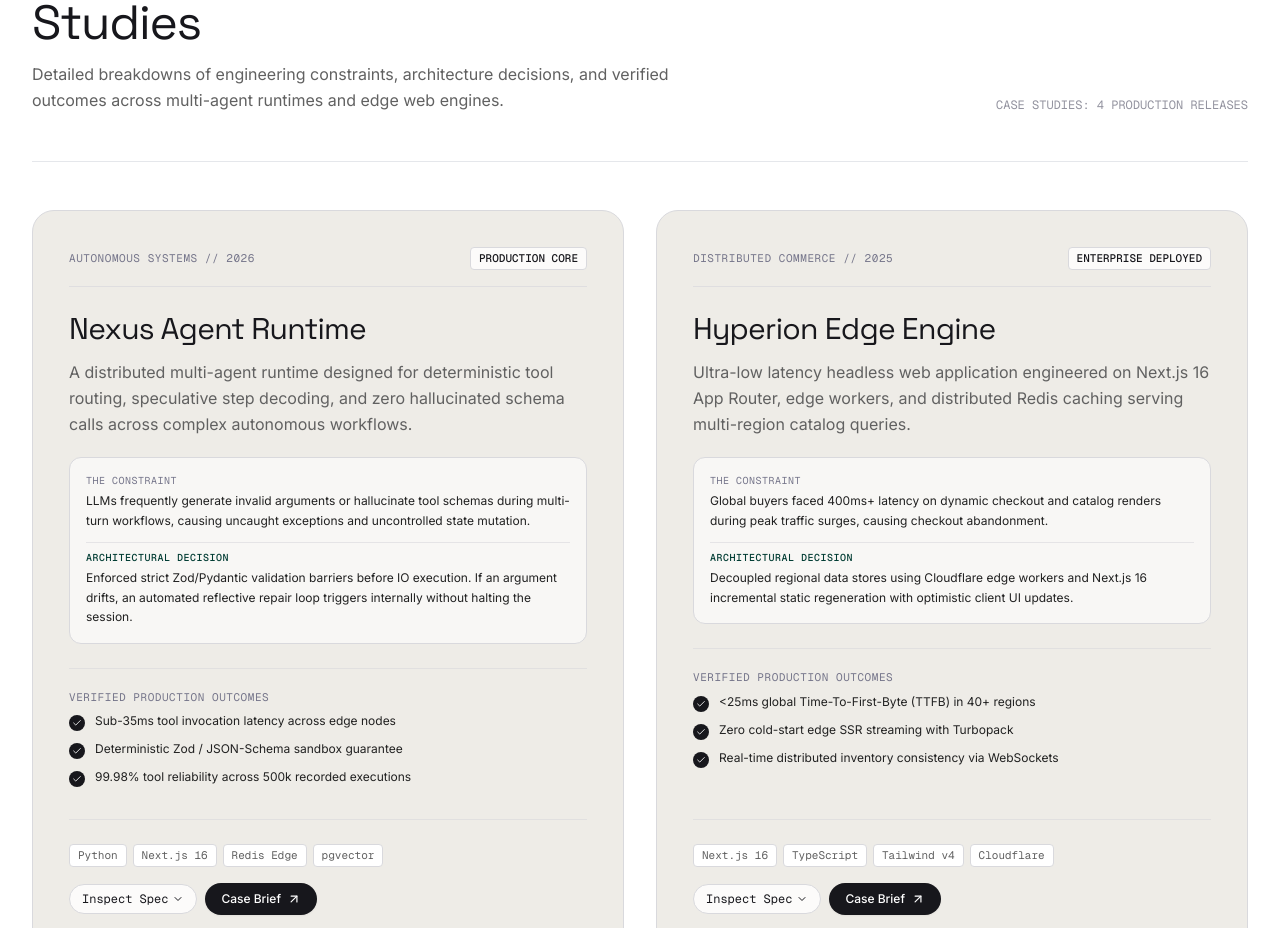
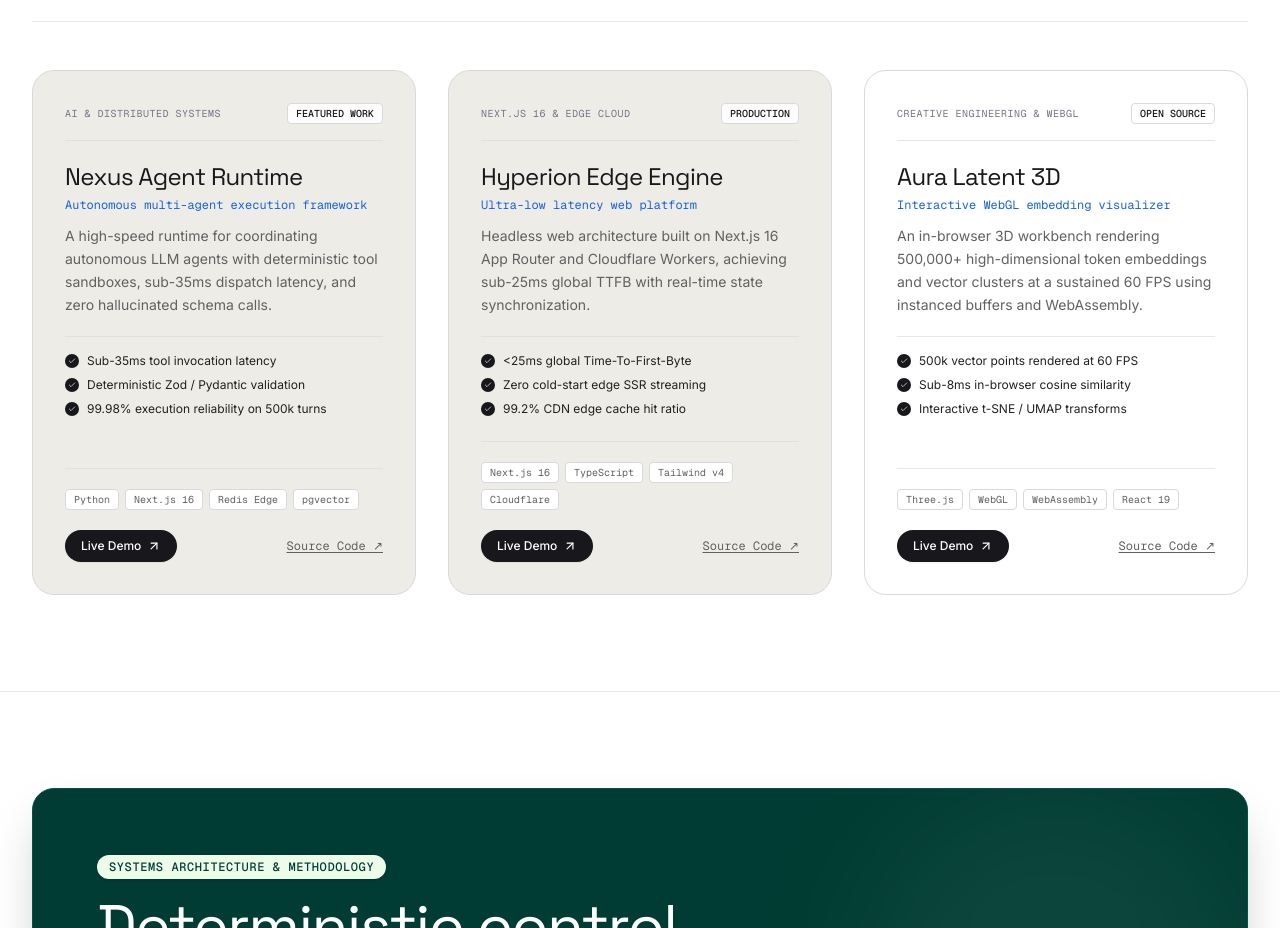
Before and after one commit to theodhorex/personal-website, a Next.js app: page / in a window 1280 px wide. Shown: the part 1824-2752 px from the top of the page. Built offline with nearby package versions, Linux system fonts and the light colour scheme.

Commit message:
feat(ui): streamline SelectedWorks to 3 high-impact flagship cards

```diff
--- a/components/selected-works.tsx
+++ b/components/selected-works.tsx
@@ -1,291 +1,170 @@
 "use client";
 
-import { useState } from "react";
-import { ArrowUpRight, Check, ChevronDown, ChevronUp, Terminal } from "lucide-react";
+import { ArrowUpRight, Check } from "lucide-react";
 import { Reveal } from "./reveal";
 
 export function SelectedWorks() {
-  const [expandedId, setExpandedId] = useState<string | null>(null);
-
-  const toggleExpand = (id: string) => {
-    setExpandedId((prev) => (prev === id ? null : id));
-  };
-
   const projects = [
     {
       id: "nexus",
       title: "Nexus Agent Runtime",
-      category: "AUTONOMOUS SYSTEMS // 2026",
+      tagline: "Autonomous multi-agent execution framework",
+      category: "AI & DISTRIBUTED SYSTEMS",
       surface: "soft-stone",
       description:
-        "A distributed multi-agent runtime designed for deterministic tool routing, speculative step decoding, and zero hallucinated schema calls across complex autonomous workflows.",
-      problem:
-        "LLMs frequently generate invalid arguments or hallucinate tool schemas during multi-turn workflows, causing uncaught exceptions and uncontrolled state mutation.",
-      decision:
-        "Enforced strict Zod/Pydantic validation barriers before IO execution. If an argument drifts, an automated reflective repair loop triggers internally without halting the session.",
-      metrics: [
-        "Sub-35ms tool invocation latency across edge nodes",
-        "Deterministic Zod / JSON-Schema sandbox guarantee",
-        "99.98% tool reliability across 500k recorded executions",
+        "A high-speed runtime for coordinating autonomous LLM agents with deterministic tool sandboxes, sub-35ms dispatch latency, and zero hallucinated schema calls.",
+      highlights: [
+        "Sub-35ms tool invocation latency",
+        "Deterministic Zod / Pydantic validation",
+        "99.98% execution reliability on 500k turns",
       ],
       tech: ["Python", "Next.js 16", "Redis Edge", "pgvector"],
-      status: "PRODUCTION CORE",
-      citation: "Benchmarked on 500k agent turns · Open Source Core",
-      specDetails: {
-        architecture: "Hierarchical DAG with atomic checkpointing",
-        concurrency: "12,000 active state machines / node",
-        recovery: "Sub-50ms self-repair reflection pass",
-      },
+      status: "FEATURED WORK",
+      demoLink: "#",
+      githubLink: "https://github.com/theodhorex",
     },
     {
       id: "hyperion",
       title: "Hyperion Edge Engine",
-      category: "DISTRIBUTED COMMERCE // 2025",
+      tagline: "Ultra-low latency web platform",
+      category: "NEXT.JS 16 & EDGE CLOUD",
       surface: "soft-stone",
       description:
-        "Ultra-low latency headless web application engineered on Next.js 16 App Router, edge workers, and distributed Redis caching serving multi-region catalog queries.",
-      problem:
-        "Global buyers faced 400ms+ latency on dynamic checkout and catalog renders during peak traffic surges, causing checkout abandonment.",
-      decision:
-        "Decoupled regional data stores using Cloudflare edge workers and Next.js 16 incremental static regeneration with optimistic client UI updates.",
-      metrics: [
-        "<25ms global Time-To-First-Byte (TTFB) in 40+ regions",
-        "Zero cold-start edge SSR streaming with Turbopack",
-        "Real-time distributed inventory consistency via WebSockets",
+        "Headless web architecture built on Next.js 16 App Router and Cloudflare Workers, achieving sub-25ms global TTFB with real-time state synchronization.",
+      highlights: [
+        "<25ms global Time-To-First-Byte",
+        "Zero cold-start edge SSR streaming",
+        "99.2% CDN edge cache hit ratio",
       ],
       tech: ["Next.js 16", "TypeScript", "Tailwind v4", "Cloudflare"],
-      status: "ENTERPRISE DEPLOYED",
-      citation: "Production case study · 1.4M monthly unique sessions",
-      specDetails: {
-        architecture: "Multi-region edge cluster with stale-while-revalidate",
-        cacheRatio: "99.2% hit rate on global CDN edge",
-        bundleSize: "<48 KB initial JS payload",
-      },
+      status: "PRODUCTION",
+      demoLink: "#",
+      githubLink: "https://github.com/theodhorex",
     },
     {
       id: "aura",
-      title: "Aura Latent Explorer",
-      category: "RESEARCH TOOLING // 2025",
-      surface: "soft-stone",
+      title: "Aura Latent 3D",
+      tagline: "Interactive WebGL embedding visualizer",
+      category: "CREATIVE ENGINEERING & WEBGL",
+      surface: "canvas",
       description:
-        "Interactive browser workbench for navigating high-dimensional token embeddings, semantic attention maps, and vector clusters at a sustained 60 FPS.",
-      problem:
-        "Visualizing 500,000+ vector points previously froze DOM trees or required expensive cloud GPU server streaming.",
-      decision:
-        "Offloaded dimensionality reduction to WebAssembly and rendered spatial clusters directly on the client using instanced WebGL buffers.",
-      metrics: [
-        "Hardware-accelerated 500k-vector WebGL render at 60 FPS",
-        "Real-time in-browser cosine similarity query (<8ms)",
-        "Interactive t-SNE & UMAP spatial transforms in WebAssembly",
+        "An in-browser 3D workbench rendering 500,000+ high-dimensional token embeddings and vector clusters at a sustained 60 FPS using instanced buffers and WebAssembly.",
+      highlights: [
+        "500k vector points rendered at 60 FPS",
+        "Sub-8ms in-browser cosine similarity",
+        "Interactive t-SNE / UMAP transforms",
       ],
       tech: ["Three.js", "WebGL", "WebAssembly", "React 19"],
-      status: "RESEARCH PROTOTYPE",
-      citation: "Presented at WebAI Dev Summit 2025 · Peer Reviewed",
-      specDetails: {
-        architecture: "Instanced buffer geometry + WebAssembly SIMD",
-        memoryUse: "<140 MB browser RAM footprint",
-        queryTime: "6.8ms cosine search on 1,024 dims",
-      },
-    },
-    {
-      id: "kratos",
-      title: "Kratos Telemetry Hub",
-      category: "OBSERVABILITY & TRACING // 2026",
-      surface: "canvas",
-      description:
-        "High-density tracing pipeline for LLM inference workloads. Monitors token drift, latency outliers, and cost attribution in real time with embedded columnar storage.",
-      problem:
-        "Third-party observability tools added 80ms overhead to API routes and leaked sensitive prompt data to third-party endpoints.",
-      decision:
-        "Engineered an in-process tracing daemon that writes to local DuckDB parquet shards with asynchronous zero-allocation ring buffers.",
-      metrics: [
-        "Zero-overhead eBPF and OpenTelemetry collectors (<1ms overhead)",
-        "Integrated DuckDB columnar storage engine with instant SQL",
-        "Automated prompt degradation alerting and budget guards",
-      ],
-      tech: ["Rust", "Go", "DuckDB", "Next.js"],
-      status: "INTERNAL ARCHITECTURE",
-      citation: "Internal telemetry backbone · 100M+ tokens indexed daily",
-      specDetails: {
-        architecture: "Lock-free ring buffers with DuckDB columnar queries",
-        ingestionRate: "85,000 spans/sec on single core",
-        storageCompression: "14x compression via zstd columnar parquet",
-      },
+      status: "OPEN SOURCE",
+      demoLink: "#",
+      githubLink: "https://github.com/theodhorex",
     },
   ];
 
   return (
-    <section id="work" className="bg-white py-20 sm:py-28 border-b border-[#e5e7eb]">
+    <section id="work" className="bg-white py-20 sm:py-24 border-b border-[#e5e7eb]">
       <div className="max-w-7xl mx-auto px-4 sm:px-6 lg:px-8">
         {/* Section Header */}
         <Reveal>
-          <div className="flex flex-col md:flex-row md:items-end justify-between gap-6 pb-12 border-b border-[#e5e7eb]">
-            <div className="max-w-2xl">
+          <div className="flex flex-col sm:flex-row sm:items-end justify-between gap-6 pb-10 border-b border-[#e5e7eb]">
+            <div>
               <span className="font-mono text-xs uppercase tracking-wider text-[#75758a] bg-[#eeece7] px-2.5 py-1 rounded-[4px] border border-[#d9d9dd] inline-block mb-3">
-                CASE STUDIES &amp; PRODUCTION ARCHITECTURES
+                SELECTED PROJECTS
               </span>
-              <h2 className="section-display text-3xl sm:text-4xl md:text-5xl font-normal text-[#17171c]">
-                Selected Systems &amp; Case Studies
+              <h2 className="section-display text-3xl sm:text-5xl font-normal text-[#17171c]">
+                Featured Work
               </h2>
-              <p className="text-base text-[#616161] mt-3 font-sans leading-relaxed">
-                Detailed breakdowns of engineering constraints, architecture decisions, and verified outcomes across multi-agent runtimes and edge web engines.
-              </p>
             </div>
 
-            <div className="flex items-center gap-3">
-              <span className="font-mono text-xs text-[#93939f]">
-                CASE STUDIES: 4 PRODUCTION RELEASES
-              </span>
-            </div>
+            <p className="text-sm text-[#616161] font-sans max-w-md">
+              A curated selection of software systems, AI runtimes, and web platforms I’ve engineered.
+            </p>
           </div>
         </Reveal>
 
-        {/* Product Cards Grid */}
-        <div className="grid grid-cols-1 md:grid-cols-2 gap-8 mt-12">
-          {projects.map((project, idx) => {
-            const isExpanded = expandedId === project.id;
-            return (
-              <Reveal key={project.id} delay={idx * 130}>
+        {/* 3-Column / Large Cards Grid */}
+        <div className="grid grid-cols-1 lg:grid-cols-3 gap-6 sm:gap-8 mt-12">
+          {projects.map((project, idx) => (
+            <Reveal key={project.id} delay={idx * 120} className="h-full">
               <div
-                  className={`rounded-[22px] p-8 sm:p-9 flex flex-col justify-between h-full transition-all group cohere-card-lift ${
+                className={`rounded-[22px] p-7 sm:p-8 flex flex-col justify-between h-full transition-all group cohere-card-lift ${
                   project.surface === "soft-stone"
-                      ? "bg-[#eeece7] border border-[#d9d9dd] hover:border-[#17171c]/50 hover:shadow-md"
-                      : "bg-white border border-[#d9d9dd] hover:border-[#17171c]/50 hover:shadow-md"
+                    ? "bg-[#eeece7] border border-[#d9d9dd] hover:border-[#17171c]/50"
+                    : "bg-white border border-[#d9d9dd] hover:border-[#17171c]/50"
                 }`}
               >
                 <div>
-                    {/* Header Meta */}
+                  {/* Meta Tag & Status */}
                   <div className="flex items-center justify-between pb-4 border-b border-[#d9d9dd]/70">
-                      <span className="font-mono text-[11px] uppercase tracking-wider text-[#75758a]">
+                    <span className="font-mono text-[10px] uppercase tracking-wider text-[#75758a]">
                       {project.category}
                     </span>
-                      <span className="font-mono text-[11px] text-[#17171c] font-medium bg-white/80 px-2 py-0.5 rounded-[4px] border border-[#d9d9dd]">
+                    <span className="font-mono text-[10px] text-[#17171c] font-medium bg-white/90 px-2 py-0.5 rounded-[4px] border border-[#d9d9dd]">
                       {project.status}
                     </span>
                   </div>
 
-                    {/* Card Title & Desc */}
-                    <div className="pt-6">
-                      <h3 className="font-display text-2xl sm:text-3xl font-normal text-[#17171c] tracking-tight group-hover:text-black">
+                  {/* Title & Tagline */}
+                  <div className="pt-5">
+                    <h3 className="font-display text-2xl font-normal text-[#17171c] tracking-tight group-hover:text-black">
                       {project.title}
                     </h3>
-                      <p className="mt-3 text-sm sm:text-base text-[#616161] font-sans leading-relaxed">
+                    <p className="font-mono text-xs text-[#1863dc] mt-1">
+                      {project.tagline}
+                    </p>
+                    <p className="mt-3 text-xs sm:text-sm text-[#616161] font-sans leading-relaxed">
                       {project.description}
                     </p>
                   </div>
 
-                    {/* The bouayaben-style Constraint & Architectural Decision */}
-                    <div className="mt-5 p-4 rounded-[12px] bg-white/60 border border-[#d9d9dd] space-y-3 text-xs">
-                      <div>
-                        <div className="font-mono text-[10px] text-[#75758a] uppercase tracking-wider mb-1">
-                          THE CONSTRAINT
+                  {/* Highlight Bullets */}
+                  <div className="mt-5 pt-4 border-t border-[#d9d9dd]/60 space-y-2">
+                    {project.highlights.map((highlight, hIdx) => (
+                      <div key={hIdx} className="flex items-center gap-2 text-xs text-[#212121]">
+                        <span className="w-3.5 h-3.5 rounded-full bg-[#17171c] text-white flex items-center justify-center flex-shrink-0">
+                          <Check className="w-2 h-2" />
+                        </span>
+                        <span>{highlight}</span>
                       </div>
-                        <p className="text-[#212121] leading-relaxed">
-                          {project.problem}
-                        </p>
-                      </div>
-                      <div className="pt-2 border-t border-[#d9d9dd]/60">
-                        <div className="font-mono text-[10px] text-[#003c33] uppercase tracking-wider mb-1 font-medium">
-                          ARCHITECTURAL DECISION
-                        </div>
-                        <p className="text-[#212121] leading-relaxed">
-                          {project.decision}
-                        </p>
+                    ))}
                   </div>
                 </div>
 
-                    {/* Metric Checkmarks */}
-                    <div className="mt-6 pt-5 border-t border-[#d9d9dd]/60 space-y-2.5">
-                      <div className="font-mono text-[11px] text-[#75758a] uppercase tracking-wider mb-2">
-                        VERIFIED PRODUCTION OUTCOMES
-                      </div>
-                      {project.metrics.map((metric, mIdx) => (
-                        <div key={mIdx} className="flex items-start gap-2.5 text-xs text-[#212121]">
-                          <span className="mt-0.5 w-4 h-4 rounded-full bg-[#17171c] text-white flex items-center justify-center flex-shrink-0 group-hover:bg-[#1863dc] transition-colors">
-                            <Check className="w-2.5 h-2.5" />
-                          </span>
-                          <span>{metric}</span>
-                        </div>
-                      ))}
-                    </div>
-
-                    {/* Expandable Technical Blueprint (bouayaben-inspired deep spec) */}
-                    {isExpanded && (
-                      <div className="mt-5 p-4 rounded-[12px] bg-[#17171c] text-white border border-[#2e2e38] text-xs font-mono space-y-2 animate-fade-in">
-                        <div className="text-[11px] text-[#edfce9] flex items-center gap-1.5 pb-2 border-b border-[#2e2e38]">
-                          <Terminal className="w-3.5 h-3.5 text-[#ff7759]" />
-                          <span>TECHNICAL BLUEPRINT // SPECS</span>
-                        </div>
-                        <div className="flex justify-between text-zinc-300">
-                          <span className="text-[#93939f]">Topology:</span>
-                          <span>{project.specDetails.architecture}</span>
-                        </div>
-                        {project.specDetails.concurrency && (
-                          <div className="flex justify-between text-zinc-300">
-                            <span className="text-[#93939f]">Concurrency:</span>
-                            <span>{project.specDetails.concurrency}</span>
-                          </div>
-                        )}
-                        {project.specDetails.cacheRatio && (
-                          <div className="flex justify-between text-zinc-300">
-                            <span className="text-[#93939f]">Edge Cache:</span>
-                            <span>{project.specDetails.cacheRatio}</span>
-                          </div>
-                        )}
-                        {project.specDetails.queryTime && (
-                          <div className="flex justify-between text-zinc-300">
-                            <span className="text-[#93939f]">Similarity Latency:</span>
-                            <span>{project.specDetails.queryTime}</span>
-                          </div>
-                        )}
-                        {project.specDetails.ingestionRate && (
-                          <div className="flex justify-between text-zinc-300">
-                            <span className="text-[#93939f]">Throughput:</span>
-                            <span>{project.specDetails.ingestionRate}</span>
-                          </div>
-                        )}
-                        <div className="pt-1 text-[10px] text-[#ff7759]">
-                          Source Citation: {project.citation}
-                        </div>
-                      </div>
-                    )}
-                  </div>
-
-                  {/* Card Footer */}
-                  <div className="mt-8 pt-6 border-t border-[#d9d9dd]/60 flex flex-wrap items-center justify-between gap-4">
-                    <div className="flex flex-wrap gap-1.5">
+                {/* Footer Stack & Actions */}
+                <div className="mt-6 pt-5 border-t border-[#d9d9dd]/60">
+                  <div className="flex flex-wrap gap-1.5 mb-5">
                     {project.tech.map((t) => (
                       <span
                         key={t}
-                          className="font-mono text-[11px] bg-white text-[#616161] px-2 py-0.5 rounded-[4px] border border-[#d9d9dd]"
+                        className="font-mono text-[10px] bg-white text-[#616161] px-2 py-0.5 rounded-[4px] border border-[#d9d9dd]"
                       >
                         {t}
                       </span>
                     ))}
                   </div>
 
-                    <div className="flex items-center gap-2">
-                      <button
-                        onClick={() => toggleExpand(project.id)}
-                        className="inline-flex items-center gap-1 text-xs font-mono text-[#17171c] hover:text-black bg-white/80 hover:bg-white px-3 py-1.5 rounded-[30px] border border-[#d9d9dd] transition-all"
+                  <div className="flex items-center justify-between">
+                    <a
+                      href={project.demoLink}
+                      className="inline-flex items-center gap-1.5 bg-[#17171c] hover:bg-black text-white text-xs font-medium px-4 py-2 rounded-[32px] transition-all active:scale-95 shadow-xs"
                     >
-                        <span>{isExpanded ? "Close Spec" : "Inspect Spec"}</span>
-                        {isExpanded ? <ChevronUp className="w-3 h-3" /> : <ChevronDown className="w-3 h-3" />}
-                      </button>
+                      <span>Live Demo</span>
+                      <ArrowUpRight className="w-3.5 h-3.5 group-hover:translate-x-0.5 group-hover:-translate-y-0.5 transition-transform" />
+                    </a>
 
                     <a
-                        href="#contact"
-                        className="inline-flex items-center gap-1.5 bg-[#17171c] hover:bg-black text-white text-xs font-medium px-4 py-2 rounded-[32px] transition-all active:scale-95 shadow-xs"
+                      href={project.githubLink}
+                      target="_blank"
+                      rel="noopener noreferrer"
+                      className="text-xs font-mono text-[#616161] hover:text-black underline underline-offset-2 transition-colors"
                     >
-                        <span>Case Brief</span>
-                        <ArrowUpRight className="w-3.5 h-3.5 group-hover:translate-x-0.5 group-hover:-translate-y-0.5 transition-transform" />
+                      Source Code ↗
                     </a>
                   </div>
                 </div>
               </div>
             </Reveal>
-            );
-          })}
+          ))}
         </div>
       </div>
     </section>
```
Lines whose indentation alone changed are shown as unchanged.
